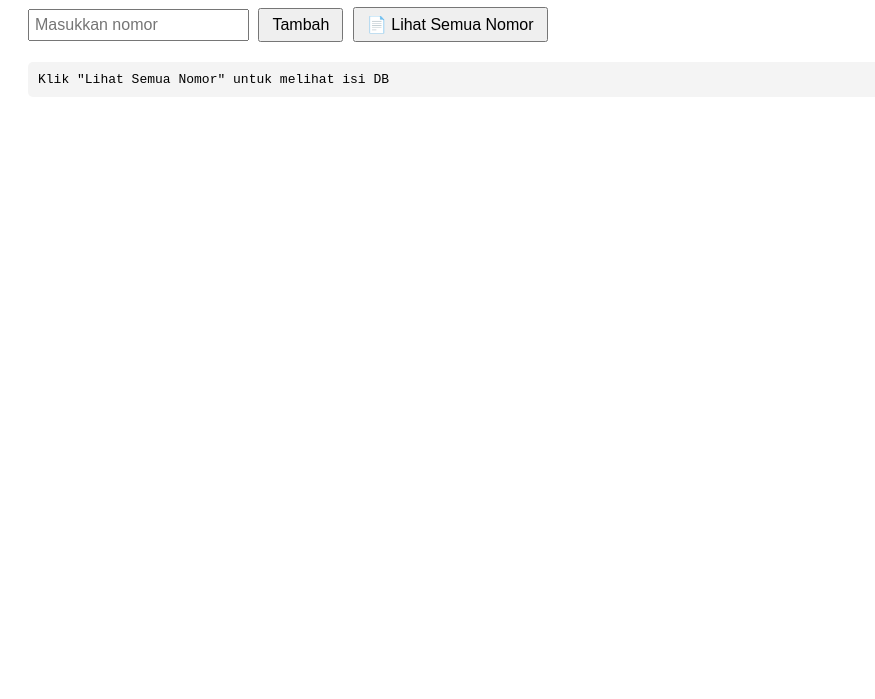
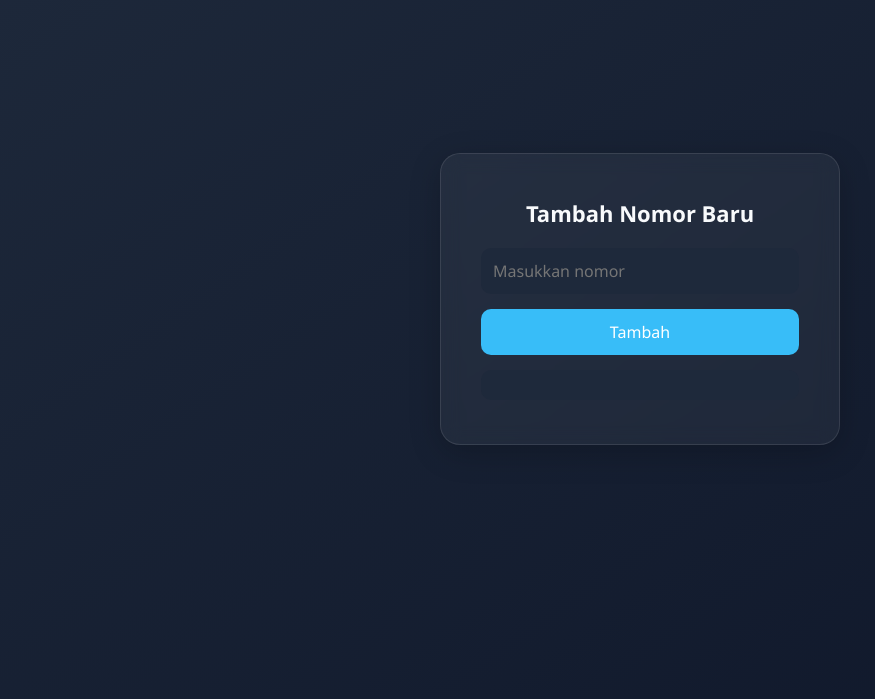
Before and after one commit to faanzylosttt/tessss, a plain HTML site: page index.html in a window 1280 px wide. Shown: the part 101-800 px from the top of the page, without its empty margins (0-875 px from the left). Drawn offline with Linux system fonts and the light colour scheme.

Commit message:
Update index.html

```diff
--- a/index.html
+++ b/index.html
@@ -4,25 +4,94 @@
   <meta charset="UTF-8">
   <title>Tambah Nomor DBV1</title>
   <style>
-    body { font-family: sans-serif; padding: 20px; }
-    input { padding: 5px; font-size: 16px; }
-    button { padding: 6px 12px; font-size: 16px; margin-left: 5px; }
-    pre { margin-top: 20px; background: #f4f4f4; padding: 10px; border-radius: 5px; }
+    * {
+      box-sizing: border-box;
+      font-family: 'Segoe UI', Tahoma, Geneva, Verdana, sans-serif;
+    }
+
+    body {
+      margin: 0;
+      padding: 0;
+      min-height: 100vh;
+      background: linear-gradient(145deg, #1e293b, #0f172a);
+      display: flex;
+      justify-content: center;
+      align-items: center;
+      color: #fff;
+    }
+
+    .container {
+      background: rgba(255, 255, 255, 0.05);
+      border: 1px solid rgba(255, 255, 255, 0.1);
+      backdrop-filter: blur(10px);
+      padding: 30px 40px;
+      border-radius: 20px;
+      max-width: 400px;
+      width: 90%;
+      box-shadow: 0 8px 32px rgba(0, 0, 0, 0.2);
+    }
+
+    h1 {
+      text-align: center;
+      margin-bottom: 20px;
+      font-size: 22px;
+      color: #f8fafc;
+    }
+
+    input[type="text"] {
+      width: 100%;
+      padding: 12px;
+      border: none;
+      border-radius: 10px;
+      margin-bottom: 15px;
+      font-size: 16px;
+      background: #1e293b;
+      color: white;
+      outline: none;
+    }
+
+    button {
+      width: 100%;
+      padding: 12px;
+      background: #38bdf8;
+      border: none;
+      border-radius: 10px;
+      color: white;
+      font-size: 16px;
+      cursor: pointer;
+      transition: 0.3s ease;
+    }
+
+    button:hover {
+      background: #0ea5e9;
+    }
+
+    pre {
+      margin-top: 15px;
+      background: #1e293b;
+      padding: 15px;
+      border-radius: 10px;
+      font-size: 14px;
+      white-space: pre-wrap;
+      word-break: break-word;
+      color: #d1d5db;
+    }
   </style>
 </head>
 <body>
-  <h1>Tambah Nomor Baru</h1>
-  <input type="text" id="nomor" placeholder="Masukkan nomor">
-  <button onclick="submitNomor()">Tambah</button>
-  <button onclick="loadNomor()">📄 Lihat Semua Nomor</button>
-  <pre id="output">Klik "Lihat Semua Nomor" untuk melihat isi DB</pre>
+  <div class="container">
+    <h1>Tambah Nomor Baru</h1>
+    <input type="text" id="nomor" placeholder="Masukkan nomor">
+    <button onclick="submitNomor()">Tambah</button>
+    <pre id="output"></pre>
+  </div>
 
   <script>
     async function submitNomor() {
       let nomor = document.getElementById("nomor").value.trim();
       const out = document.getElementById("output");
 
-      // Normalisasi nomor
+      // Normalisasi
       if (nomor.startsWith("08")) nomor = "62" + nomor.slice(1);
       else if (nomor.startsWith("8")) nomor = "62" + nomor;
       else if (!nomor.startsWith("62")) {
@@ -30,7 +99,7 @@
         return;
       }
 
-      // Validasi
+      // Cek format
       if (!/^62\d{8,}$/.test(nomor)) {
         out.textContent = "❌ Format tidak valid. Minimal 10 digit setelah 62.";
         return;
@@ -49,7 +118,6 @@
           out.textContent = "⚠️ Nomor sudah ada di database.";
         } else if (res.ok) {
           out.textContent = "✅ Nomor berhasil ditambahkan.";
-          loadNomor(); // auto-refresh list
         } else {
           out.textContent = "❌ Gagal: " + (data.message || "Tidak diketahui.");
         }
@@ -60,21 +128,6 @@
         console.error("ERROR:", err);
       }
     }
-
-    async function loadNomor() {
-      const out = document.getElementById("output");
-      try {
-        const res = await fetch("/api/dbv1");
-        const data = await res.json();
-        if (!data.dbny || !Array.isArray(data.dbny)) {
-          out.textContent = "❌ Gagal membaca DB.";
-          return;
-        }
-        out.textContent = "📦 Daftar Nomor:\n" + data.dbny.map((n, i) => `${i + 1}. ${n}`).join("\n");
-      } catch (err) {
-        out.textContent = "❌ Gagal ambil daftar nomor.\n" + err.message;
-      }
-    }
   </script>
 </body>
 </html>
```
